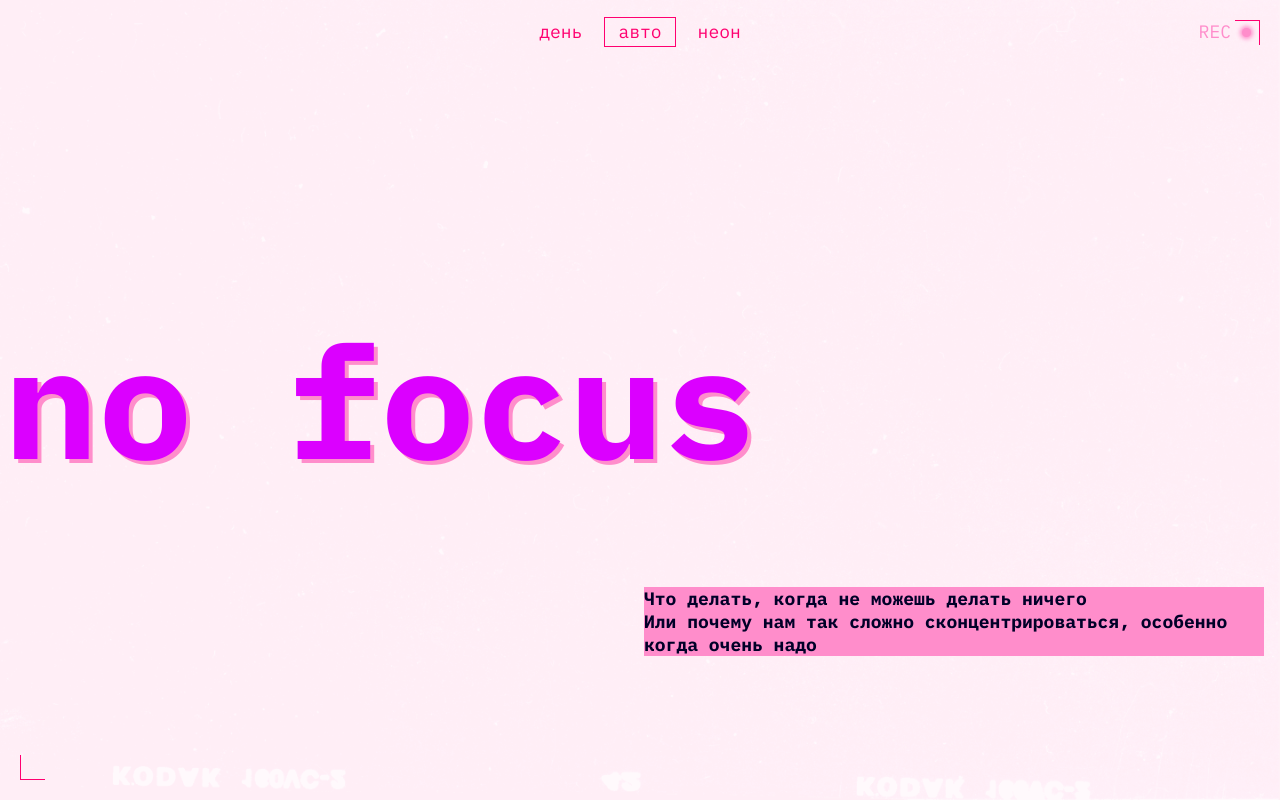
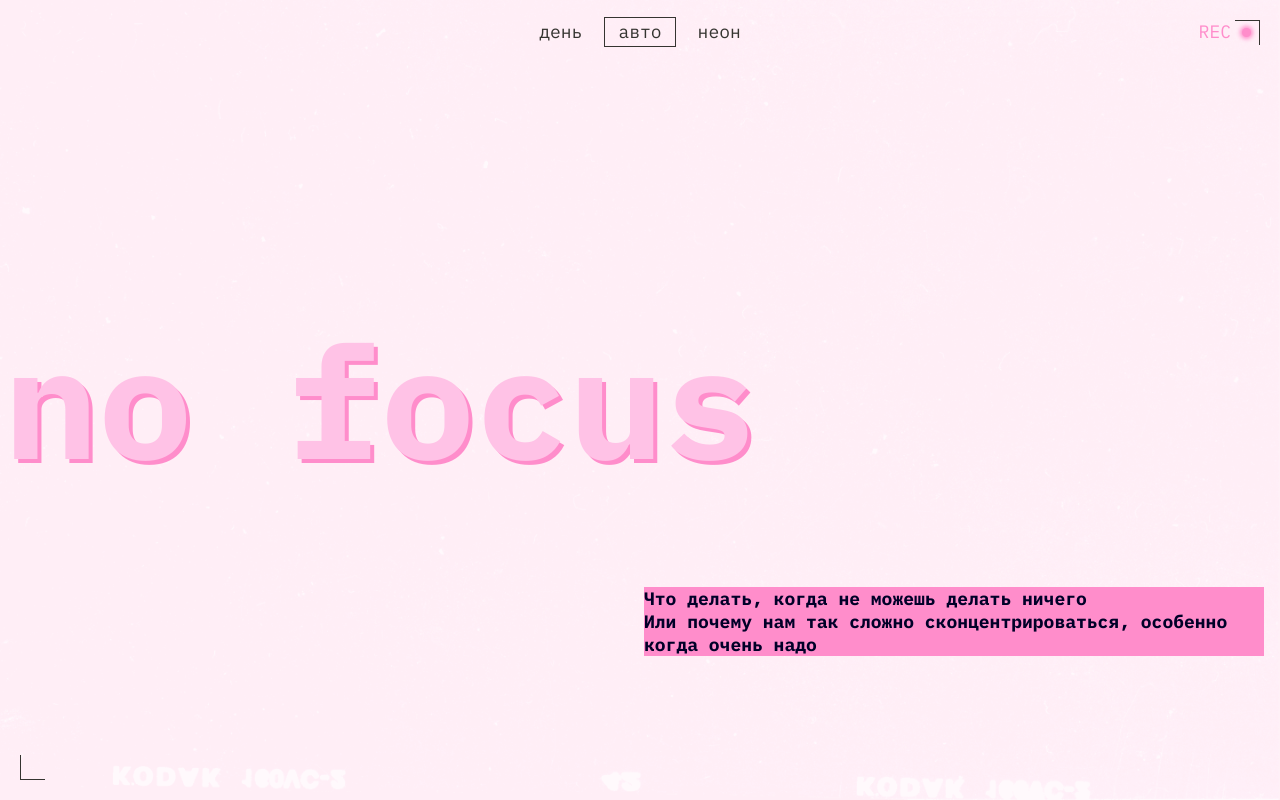
Before and after one commit to egenok94/slozhno-sosredotochitsya-fd, a website: page index.html in a window 1280 px wide. Shown: the top 800 px of the page. Drawn offline with Linux system fonts and the light colour scheme.

Commit message:
change styles for auto light

```diff
--- a/styles/light.css
+++ b/styles/light.css
@@ -30,7 +30,8 @@
   :root {
     --background-image: url("../images/cover-image-light.png");
     --background-color-header: #ffeef6;
-    --font-color-header-h1: #FFC2E6;
+    --font-color-header-footer: #FFC2E6;
+    --color-for-button-subtitles-decor: #353430;
     --accent-color: #FF8DCB;
     --text-color: #353430;
     --accent-color-opacity: rgba(50 49 45 / 0.4);
```
